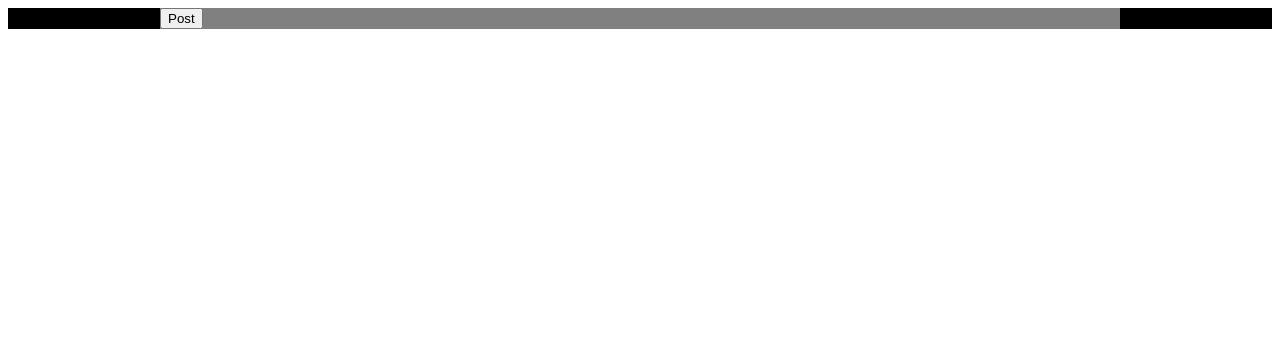
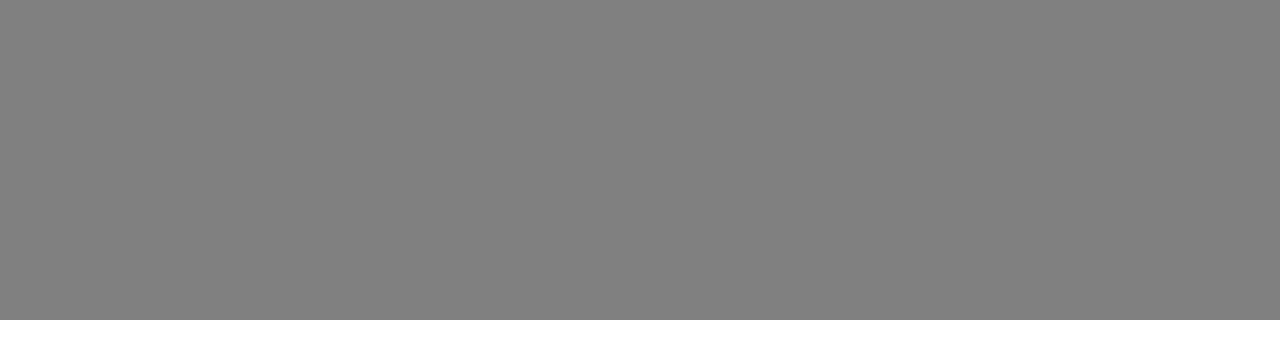
Before and after one commit to angisingh/Gruru, a plain HTML site: page gruru.html in a window 1280 px wide. Drawn offline with Linux system fonts and the light colour scheme.

Commit message:
in process

```diff
--- a/gruru.html
+++ b/gruru.html
@@ -6,14 +6,18 @@
 	</head>
 
 	<body>
+		<div id="top">
 			<div id="header_container">
 				<div id="header">
 					<div id="logo_box">
+						Gruru
 					</div>
 					<div id="submit_box">
 						<input type="button" value="Post"/>
 					</div>
 					<div id="nav">
+						log in
+					</div>
 				</div>
 			</div>
 		</div>
@@ -34,6 +38,7 @@
 		</div>
 
 		<div id="data_container">
+
 		</div>
 	</body>
 
--- a/stylesheets/gruru.css
+++ b/stylesheets/gruru.css
@@ -3,7 +3,7 @@ html {
 }
 
 body {
-
+	margin: 0;
 }
 
 /* HEADER
@@ -13,7 +13,8 @@ body {
 	background-color: black;
 	padding: 0;
 	margin: 0;
-	display: inline-block;
+	height: 25px;
+	-moz-box-shadow: 0px 3px 3px rgba(0,0,0,0.5);
 }
 
 	#header {
@@ -24,25 +25,47 @@ body {
 	}
 
 		#logo_box {
-
+			width: 200px;
+			background: red;
+			display: inline;
+			float: left;
 		}
 
 		#submit_box {
-
+			width: 560px;
+			background: blue;
+			display: inline;
+			float:left;
 		}
 
 			#submit_box input {
+				text-align: center;
+				width: 100px;
+
 
 			}
 
 		#nav {
-
+			width: 200px;
+			background: orange;
+			display: inline;
+			float: left;
 		}
 
 
 /* TOPIC
 =========================*/
 #topic_container {
+	width: 100%;
+	height: 20em;
+	margin: 0;
+	padding: 0;
+	background: gray;
+	left:0;
+	top:0;
+	position:fixed;
+	z-index:12;
+
 
 }
 
```
Also changed, not shown: javascripts/gruru.js (added). Lines whose indentation alone changed are shown as unchanged.
